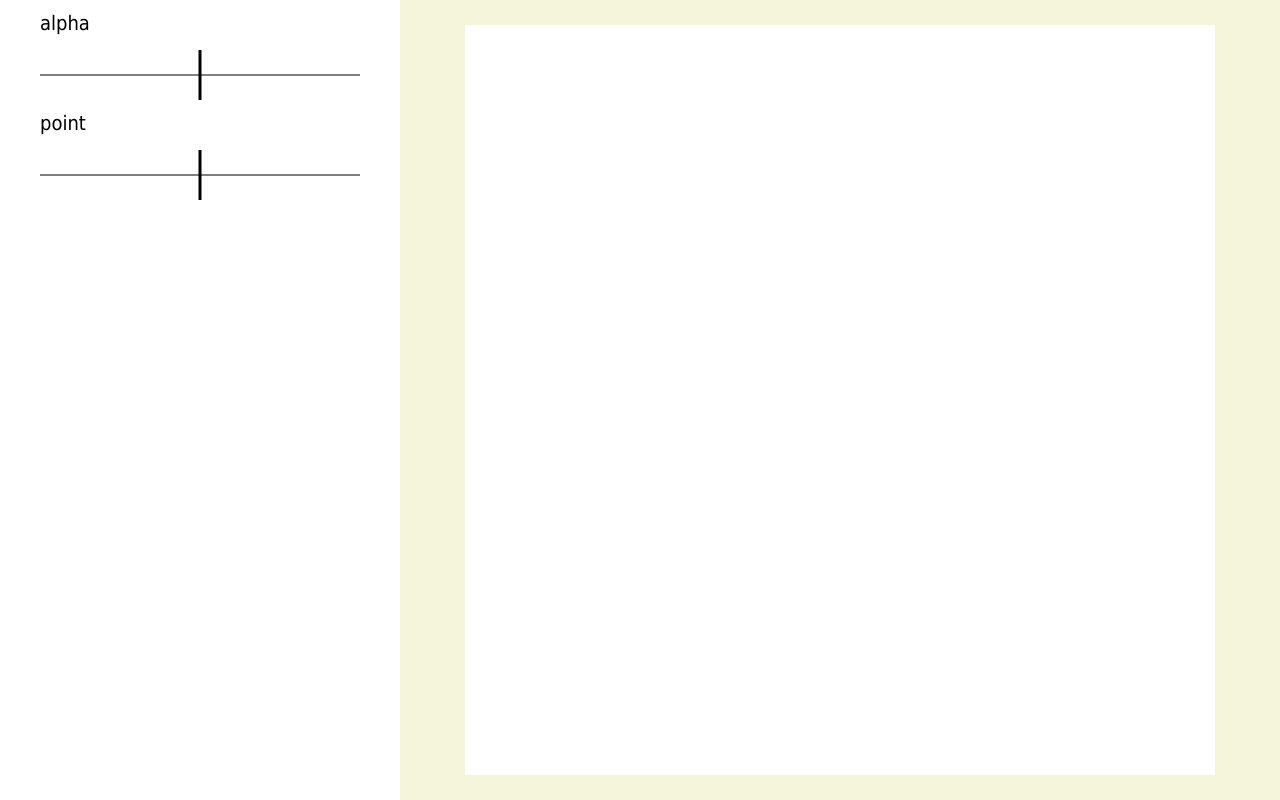
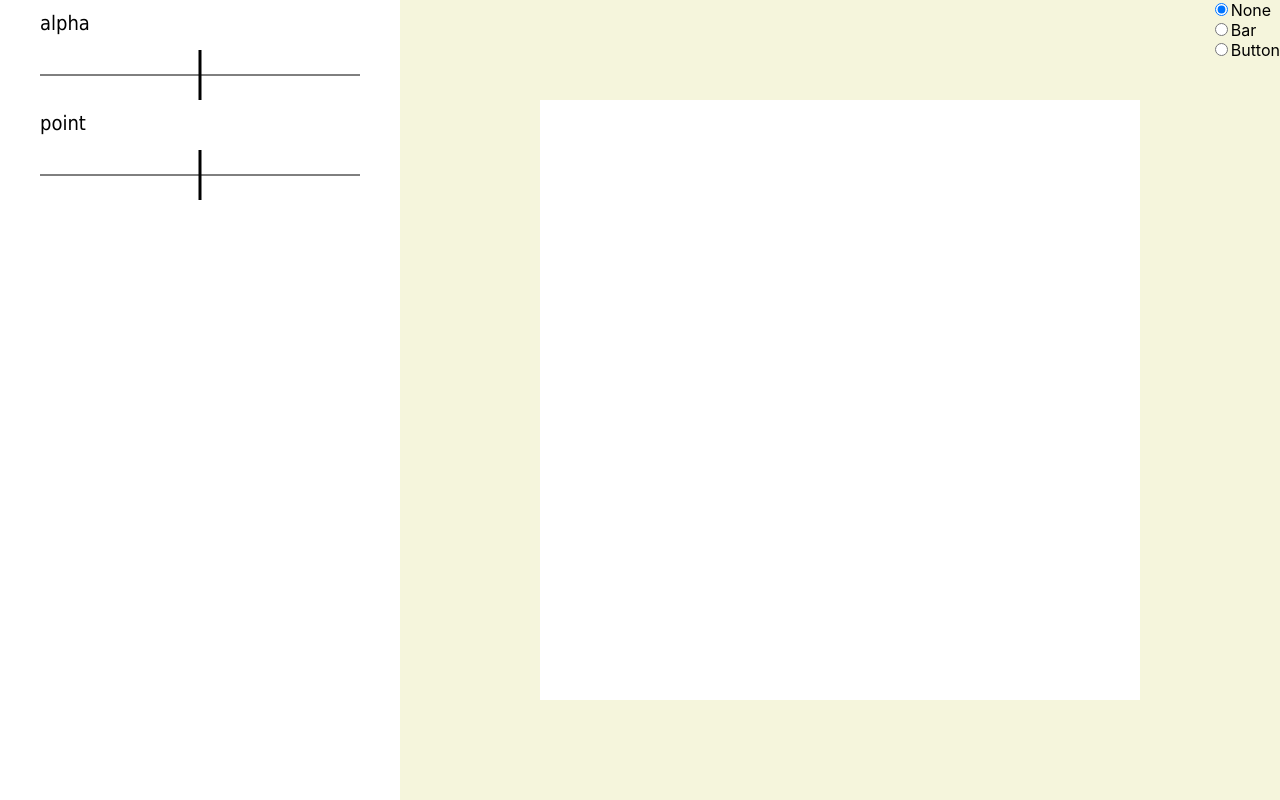
Before and after one commit to baclemen/cb_pen_drawingapp, a React (Create React App) app: page / in a window 1280 px wide. Built offline with nearby package versions, Linux system fonts and the light colour scheme.

Commit message:
prototype

```diff
--- a/src/App.js
+++ b/src/App.js
@@ -1,17 +1,37 @@
 import React, { Component } from 'react';
 import UserInterface from './UI/UserInterface'
 import Canvas from './Canvas'
+import Historybar from './Historybar'
+import Historyselector from './Historyselector'
 
 class App extends Component {
+  state = {
+    showHistorybar: false
+  }
+
+  setHistorybar(val){
+    this.setState({
+      showHistorybar: val
+    })
+  }
 
   render() {
+
     return (
-    <div id='appcontainer'>
-      <UserInterface/>
-      <div id="drawing-canvas-container">
-        <Canvas/>
+      <div id='appcontainer'>
+        {this.state.showHistorybar &&
+          <div id="historybar">
+            <Historybar/>
+          </div>
+        }
+        <div id="topcontainer">
+          <Historyselector setHistorybar={this.setHistorybar.bind(this)}/>
+          <UserInterface/>
+          <div id="drawing-canvas-container">
+            <Canvas />
+          </div>
+        </div>
       </div>
-    </div>
 
     );
   }
--- a/src/Canvas.js
+++ b/src/Canvas.js
@@ -18,7 +18,34 @@ class Canvas extends Component {
 
     }
     componentDidUpdate(){
+      this.drawalltraces();
 
+      const ctx = this.canvRef.current.getContext('2d')
+
+      var penstate = this.props.initpenstate
+
+      ctx.strokeStyle = this.getColor(penstate);
+      ctx.lineWidth = this.getPoint(penstate);
+
+
+      for(var i = 0; i < this.props.traces.length; i++){
+          if(this.props.traces[i].isUI){
+            penstate = {...penstate, ...this.props.traces[i].changes}
+            ctx.strokeStyle = this.getColor(penstate);
+            ctx.lineWidth = this.getPoint(penstate);
+          }
+      }
+
+      if (this.state.pointertrace.length > 1){
+        ctx.beginPath();
+        ctx.moveTo(this.state.pointertrace[0].x, this.state.pointertrace[0].y);
+
+        for (var i = 1; i < this.state.pointertrace.length; i++){
+              ctx.lineTo(this.state.pointertrace[i].x, this.state.pointertrace[i].y);
+        }
+
+        ctx.stroke()
+      }
     }
 
     getSize(){
@@ -31,29 +58,36 @@ class Canvas extends Component {
     }
 
     pointerDownHandler(e) {
+      const offsetTop = this.canvRef.current.offsetTop;
+      const offsetLeft = this.canvRef.current.offsetLeft + this.canvRef.current.parentElement.offsetLeft;
       this.setState({
         pendown: true,
-        pointertrace: [{x: e.clientX, y: e.clientY}]
+        pointertrace: [{x: e.clientX - offsetLeft, y: e.clientY - offsetTop}]
       })
 
       const ctx = this.canvRef.current.getContext('2d');
-      ctx.strokeStyle = this.getColor(this.props.penstate);
-      ctx.lineWidth = this.getPoint(this.props.penstate);
+
+      ctx.strokeStyle = this.getColor(this.props.initpenstate);
+      ctx.lineWidth = this.getPoint(this.props.initpenstate);
+      var penstate =this.props.initpenstate;
+
+      for(var i = 0; i < this.props.traces.length; i++){
+        if(this.props.traces[i].isUI){
+          penstate = {...penstate, ...this.props.traces[i].changes}
+          ctx.strokeStyle = this.getColor(penstate);
+          ctx.lineWidth = this.getPoint(penstate);
+        }
+      }
     }
 
     pointerUpHandler(e) {
-
       const ctx = this.canvRef.current.getContext('2d');
-      ctx.clearRect(0, 0, this.getSize().x, this.getSize().y);
-      this.drawalltraces();
-      this.drawcurrenttrace();
 
       this.props.addTrace(this.state.pointertrace)
       this.setState({
         pendown: false,
         pointertrace: []
       })
-      console.log(this.props.penstate)
 
 
 
@@ -61,19 +95,29 @@ class Canvas extends Component {
 
     drawalltraces(){
 
-      const offsetTop = this.canvRef.current.offsetTop;
-      const offsetLeft = this.canvRef.current.offsetLeft + this.canvRef.current.parentElement.offsetLeft;
       const ctx = this.canvRef.current.getContext('2d');
 
+      ctx.clearRect(0, 0, this.getSize().x, this.getSize().y);
 
-      for(var i = 0; i < this.props.drawtraces.length; i++){
+      let penstate = this.props.initpenstate
+
+      ctx.strokeStyle = this.getColor(penstate);
+      ctx.lineWidth = this.getPoint(penstate);
+
+
+      for(var i = 0; i < this.props.traces.length; i++){
+          if(this.props.traces[i].isUI){
+            penstate = {...penstate, ...this.props.traces[i].changes}
+            ctx.strokeStyle = this.getColor(penstate);
+            ctx.lineWidth = this.getPoint(penstate);
+            continue
+          }
           ctx.beginPath();
-          ctx.moveTo(this.props.drawtraces[i].trace[0].x - offsetLeft, this.props.drawtraces[i].trace[0].y - offsetTop);
-          ctx.strokeStyle = this.getColor(this.props.drawtraces[i].penstate);
-          ctx.lineWidth = this.getPoint(this.props.drawtraces[i].penstate);
+          ctx.moveTo(this.props.traces[i].trace[0].x, this.props.traces[i].trace[0].y);
 
-          for (var j = 1; j < this.props.drawtraces[i].trace.length; j++){
-              ctx.lineTo(this.props.drawtraces[i].trace[j].x - offsetLeft, this.props.drawtraces[i].trace[j].y - offsetTop);
+
+          for (var j = 1; j < this.props.traces[i].trace.length; j++){
+              ctx.lineTo(this.props.traces[i].trace[j].x, this.props.traces[i].trace[j].y);
           }
 
           ctx.stroke()
@@ -81,39 +125,14 @@ class Canvas extends Component {
 
     }
 
-    drawcurrenttrace(){
+    pointerMoveHandler(e) {
+      if (this.state.pendown) {
 
         const offsetTop = this.canvRef.current.offsetTop;
         const offsetLeft = this.canvRef.current.offsetLeft + this.canvRef.current.parentElement.offsetLeft;
-        const ctx = this.canvRef.current.getContext('2d');
-
-        ctx.beginPath();
-        ctx.strokeStyle = this.getColor(this.props.penstate);
-        ctx.lineWidth = this.getPoint(this.props.penstate);
-        ctx.moveTo(this.state.pointertrace[0].x - offsetLeft, this.state.pointertrace[0].y - offsetTop);
-
-        for(var i = 1; i < this.state.pointertrace.length; i++){
-            ctx.lineTo(this.state.pointertrace[i].x - offsetLeft, this.state.pointertrace[i].y - offsetTop);
-        }
-        ctx.stroke()
-
-    }
-
-    pointerMoveHandler(e) {
-      if (this.state.pendown) {
         this.setState({
-          pointertrace: [...this.state.pointertrace, {x: e.clientX, y: e.clientY}]
+          pointertrace: [...this.state.pointertrace, {x: e.clientX - offsetLeft, y: e.clientY - offsetTop}]
         })
-        const ctx = this.canvRef.current.getContext('2d')
-
-        const offsetTop = this.canvRef.current.offsetTop;
-        const offsetLeft = this.canvRef.current.offsetLeft + this.canvRef.current.parentElement.offsetLeft;
-
-
-        ctx.beginPath();
-        ctx.moveTo(this.state.pointertrace[this.state.pointertrace.length-1].x - offsetLeft, this.state.pointertrace[this.state.pointertrace.length-1].y - offsetTop)
-        ctx.lineTo(e.clientX - offsetLeft, e.clientY - offsetTop);
-        ctx.stroke();
       }
     }
 
@@ -135,15 +154,23 @@ class Canvas extends Component {
 
     render(){
         return(
-            <canvas id="drawing-canvas" ref={this.canvRef} height={this.getSize().y} width={this.getSize().x} onPointerDown={this.pointerDownHandler.bind(this)} onPointerUp={this.pointerUpHandler.bind(this)} onPointerMove={this.pointerMoveHandler.bind(this)}/>
+            <canvas id="drawing-canvas"
+            ref={this.canvRef}
+            height={this.getSize().y}
+            width={this.getSize().x}
+            onPointerDown={this.pointerDownHandler.bind(this)}
+            onPointerUp={this.pointerUpHandler.bind(this)}
+            onPointerMove={this.pointerMoveHandler.bind(this)}
+            />
         )
     }
 }
 
 const mapStateToProps = (state, ownProps) => {
     return {
-      drawtraces: state.drawtraces,
-      penstate: state.penstate
+      traces: state.traces,
+      initpenstate: state.initpenstate,
+      t:state.t
     }
 }
 
--- /dev/null
+++ b/src/Historybar.js
@@ -0,0 +1,102 @@
+import React, { Component } from 'react';
+import { connect } from 'react-redux';
+
+class Historybar extends Component {
+  state = {
+      numOfEls: 10
+  }
+
+  constructor(props){
+      super(props);
+      this.canvRef = React.createRef()
+  }
+
+  getSize(){
+    return {x: this.state.width, y: this.state.height}
+  }
+
+  getUItraceList(){
+    return this.props.traces.filter(el => el.isUI).slice(-this.state.numOfEls)
+  }
+
+  componentDidMount(){
+    var height = document.getElementById('historybar-canvas').clientHeight;
+    var width = document.getElementById('historybar-canvas').clientWidth;
+    this.setState({
+      height: height,
+      width: width,
+      numOfEls: (Math.floor(width / 120))
+    })
+  }
+  drawHistory(){
+
+    var uitracelist = this.getUItraceList()
+    const ctx = this.canvRef.current.getContext('2d');
+    ctx.canvas.width  = this.getSize().x
+    ctx.canvas.height = this.getSize().y
+    ctx.clearRect(0, 0, this.getSize().x, this.getSize().y);
+    var offsetX = 120;
+
+    for(var i = 0; i < uitracelist.length; i++){
+
+        ctx.beginPath();
+        ctx.moveTo(uitracelist[i].trace[0].x / 4 + 25 + offsetX * i, uitracelist[i].trace[0].y / 4 + 12);
+
+        for(var j = 0; j < uitracelist[i].trace.length; j++){
+            ctx.lineTo(uitracelist[i].trace[j].x / 4 + 25 + offsetX * i, uitracelist[i].trace[j].y / 4 + 12);
+        }
+        ctx.stroke();
+    }
+  }
+
+  componentDidUpdate(){
+    console.log(this.getUItraceList())
+    console.log(this)
+    this.drawHistory()
+  }
+
+  pointerDownHandler(event){
+    //console.log(event.button)
+  }
+
+  pointerUpHandler(event){
+
+    var uitracelist = this.getUItraceList()
+    console.log(event.clientX % 120, uitracelist.length)
+    if(event.button == 5 && event.clientX % 120 > 20 && event.clientX / 120 <= this.getUItraceList().length){
+        console.log(uitracelist[Math.floor(event.clientX / 120)].t)
+        this.props.delTrace(uitracelist[Math.floor(event.clientX / 120)].t)
+    }
+  }
+
+  pointerMoveHandler(event){
+    //console.log(event.button)
+  }
+
+  render() {
+    return (
+    <canvas id="historybar-canvas"
+    ref={this.canvRef}
+    height={this.getSize.bind(this).y}
+    width={this.getSize.bind(this).x}
+    onPointerDown={this.pointerDownHandler.bind(this)}
+    onPointerUp={this.pointerUpHandler.bind(this)}
+    onPointerMove={this.pointerMoveHandler.bind(this)}
+    ></canvas>
+    );
+  }
+}
+
+const mapStateToProps = (state, ownProps) => {
+    return {
+      traces: state.traces,
+    }
+  }
+
+  const mapDispatchToProps = dispatch => {
+    return {
+      delTrace: (t) => { dispatch({type: 'DEL_UITRACE', t: t}) },
+    }
+  }
+
+export default connect(mapStateToProps, mapDispatchToProps)(Historybar);
--- /dev/null
+++ b/src/Historyselector.js
@@ -0,0 +1,62 @@
+import React, { Component } from 'react';
+
+class Historyselector extends Component {
+  state = {
+      selectedOption: '0'
+  }
+
+  constructor(props){
+      super(props);
+      console.log(props);
+      this.setHistorybar = props.setHistorybar
+  }
+
+
+  handleOptionChange(changeEvent) {
+    this.setState({
+      selectedOption: changeEvent.target.value
+    });
+    console.log(changeEvent.target.value)
+    if(changeEvent.target.value == '1'){
+        this.setHistorybar(true);
+    }
+    else {
+        this.setHistorybar(false);
+    }
+  }
+
+
+
+  render() {
+    return (
+      <form id="historyselector">
+        <div className="radio">
+          <label>
+            <input type="radio" value="0"
+                          checked={this.state.selectedOption === '0'}
+                          onChange={this.handleOptionChange.bind(this)} />
+            None
+          </label>
+        </div>
+        <div className="radio">
+          <label>
+            <input type="radio" value="1"
+                          checked={this.state.selectedOption === '1'}
+                          onChange={this.handleOptionChange.bind(this)} />
+            Bar
+          </label>
+        </div>
+        <div className="radio">
+          <label>
+            <input type="radio" value="2"
+                          checked={this.state.selectedOption === '2'}
+                          onChange={this.handleOptionChange.bind(this)} />
+            Button
+          </label>
+        </div>
+      </form>
+    );
+  }
+}
+
+export default Historyselector;
--- a/src/UI/Penslider.js
+++ b/src/UI/Penslider.js
@@ -50,7 +50,6 @@ class Penslider extends Component {
 
 
   render() {
-
     return (
         <canvas id={this.props.title} ref={this.canvRef} className="slider" height={this.props.height} width={this.props.width*.8}/>
     );
--- a/src/index.css
+++ b/src/index.css
@@ -33,6 +33,10 @@ html {
   height: 100%;
 }
 
+#topcontainer{
+  height: 100%;
+}
+
 #ui-container {
   height: 100%;
   width: 400px;
@@ -40,6 +44,7 @@ html {
   display: inline-block;
   margin-right: 0;
   vertical-align: top;
+  z-index: 10;
 }
 
 #drawing-canvas-container {
@@ -54,12 +59,11 @@ html {
 
 #drawing-canvas{
   position: absolute;
-  height: 750px;
-  width: 750px;
-  vertical-align: middle;
+  height: 600px;
+  width: 600px;
   background-color: white;
-  top: calc(50% - 375px);
-  left: calc(50% - 375px);
+  top: calc(50% - 300px);
+  left: calc(50% - 300px);
   touch-action: none;
 
 }
@@ -72,6 +76,33 @@ html {
 }
 
 #ui-container {
+  height: 100%;
   z-index: 10;
   background-color: white;
 }
+
+#historyselector{
+  position: absolute;
+  top: 0;
+  right: 0;
+  z-index: 20;
+}
+
+#historybar{
+  position: absolute;
+  bottom: 4px;
+  left: 0;
+  width: 100%;
+  height: 200px;
+  z-index: 20;
+}
+
+#historybar-canvas{
+  height: 100%;
+  width: 100%;
+}
+
+#historybar + #topcontainer{
+  height: calc(100% - 200px);
+  z-index: 39;
+}
```
Also changed, not shown: src/UI/InteractionLayer.js (+18 -9 lines), src/UI/UserInterface.js (+9 -5 lines), src/reducers/rootreducer.js (+26 -9 lines).
